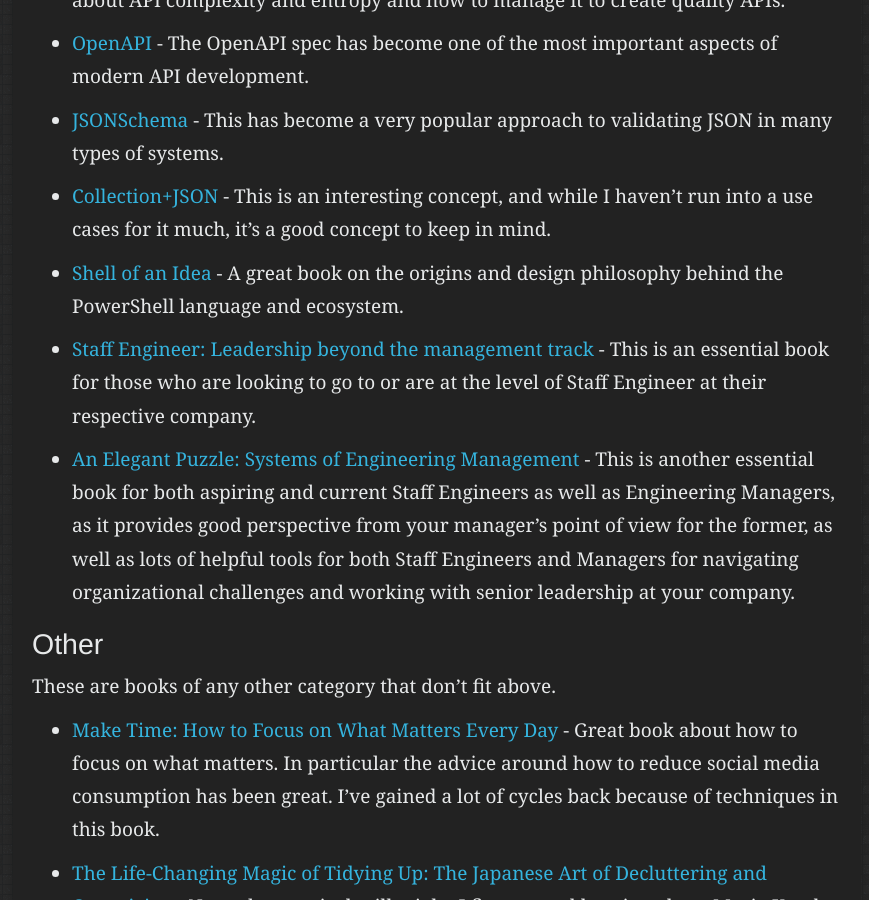
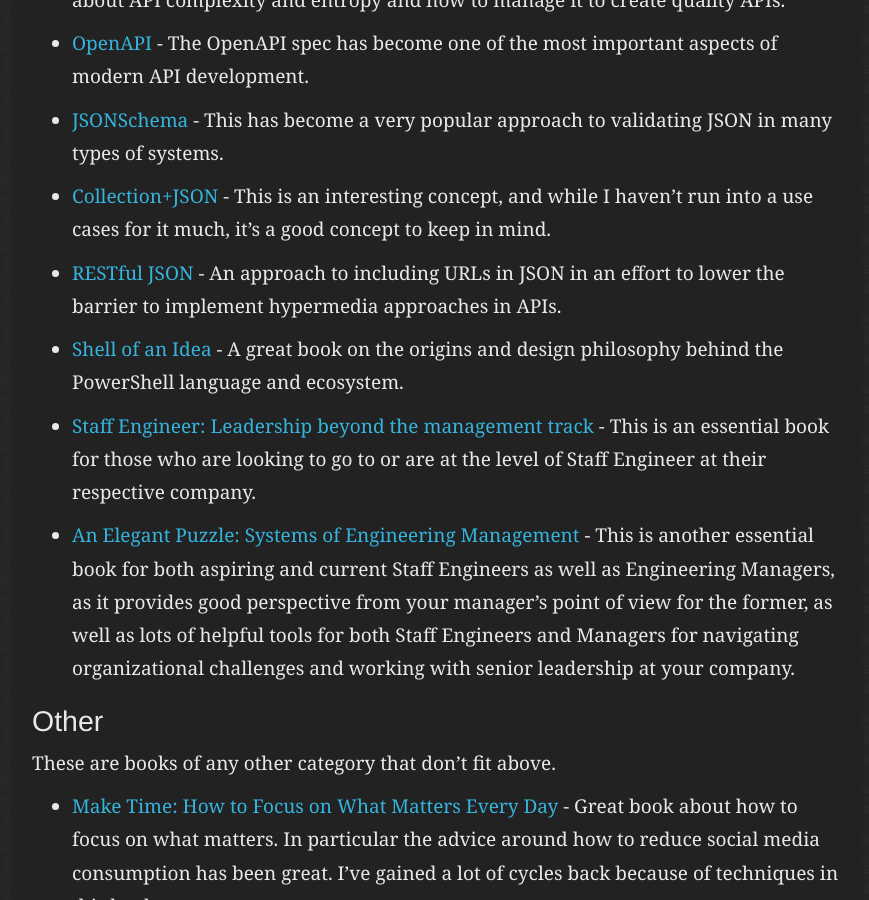
Before and after one commit to ryanspletzer/ryanspletzer.github.io, a Jekyll site: the page built from linkfarm.md, in a window 1280 px wide and 900 px high, scrolled down 6396 px. Shown: the whole window, without its empty margins (57-926 px from the left). Built offline with Jekyll 4.4.1, drawn with Linux system fonts in a browser that asks for light colours.

Commit message:
Add RESTful JSON to linkfarm

```diff
--- a/linkfarm.md
+++ b/linkfarm.md
@@ -232,6 +232,9 @@ I've read them:
 * [Collection+JSON](https://github.com/collection-json/spec) - This is an interesting concept, and while I haven't run
   into a use cases for it much, it's a good concept to keep in mind.
 
+* [RESTful JSON](https://restfuljson.org/) - An approach to including URLs in JSON in an effort to lower the barrier to
+  implement hypermedia approaches in APIs.
+
 * [Shell of an Idea](https://leanpub.com/shell-of-an-idea) - A great book on the origins and design philosophy behind
   the PowerShell language and ecosystem.
 
```
